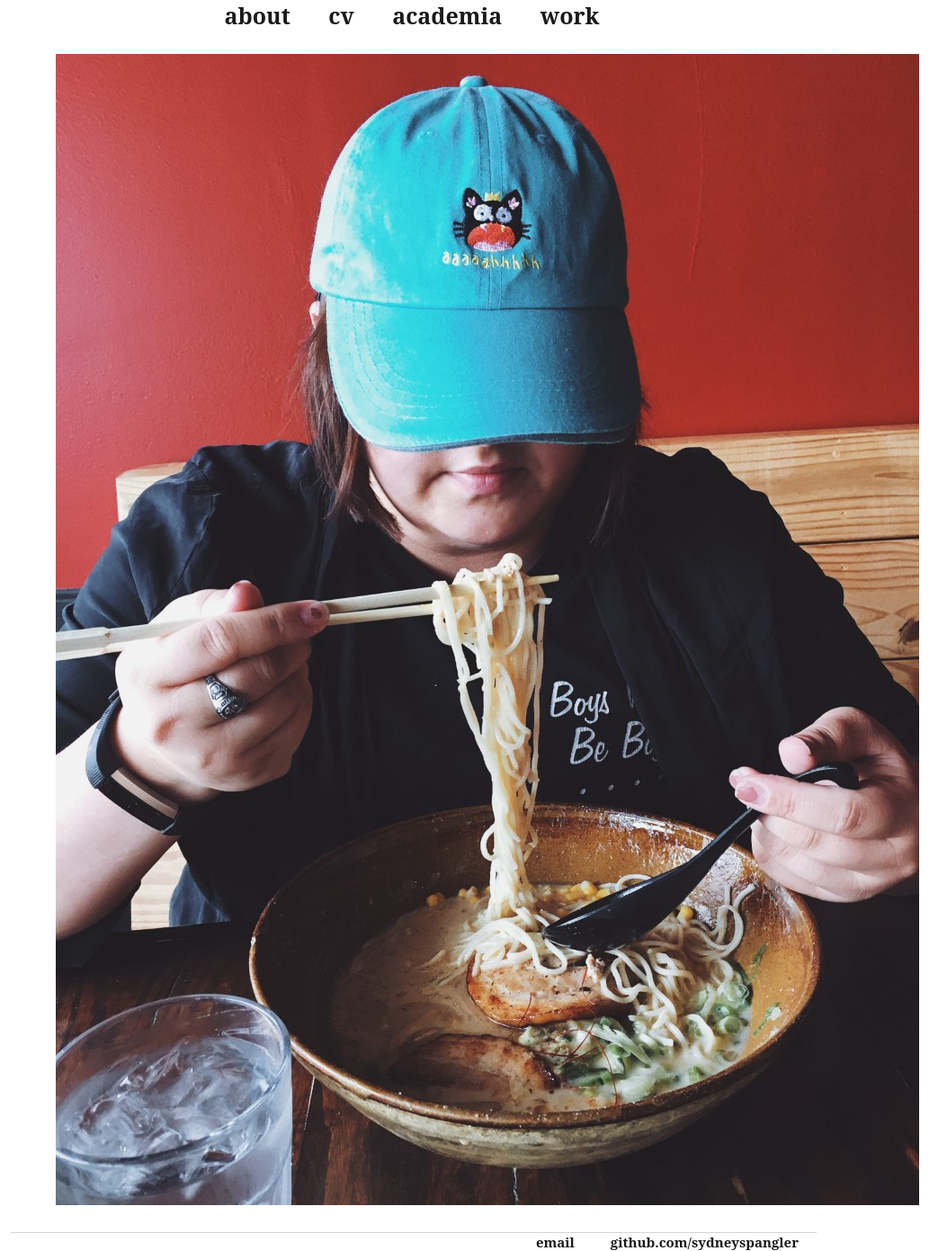
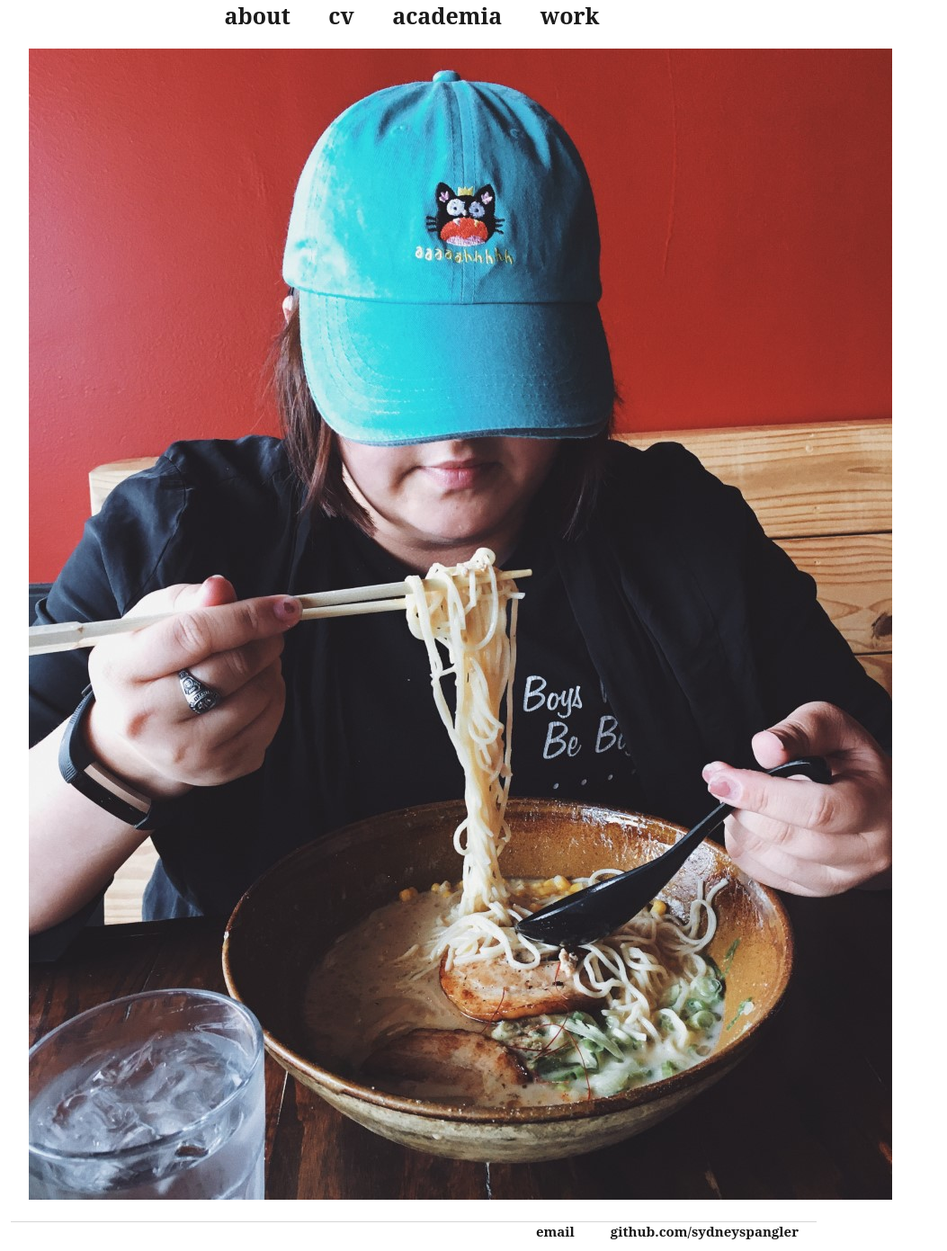
Before and after one commit to sydneyspangler/sydneyspangler.github.io, a Jekyll site: the page built from index.html, in a window 1280 px wide. Shown: the whole page at 90% size, without its empty margins (180-1233 px from the left). Built offline with Jekyll 4.4.1, drawn with Linux system fonts in a browser that asks for light colours.

Commit message:
Update main.css

```diff
--- a/css/main.css
+++ b/css/main.css
@@ -30,6 +30,10 @@ a {
 a:hover {
     text-decoration: line-through;
 
+}
+figure {
+    margin: 0 auto;
+    padding: 10px;
 }
 .blurb {
     margin: 0 auto;
```
